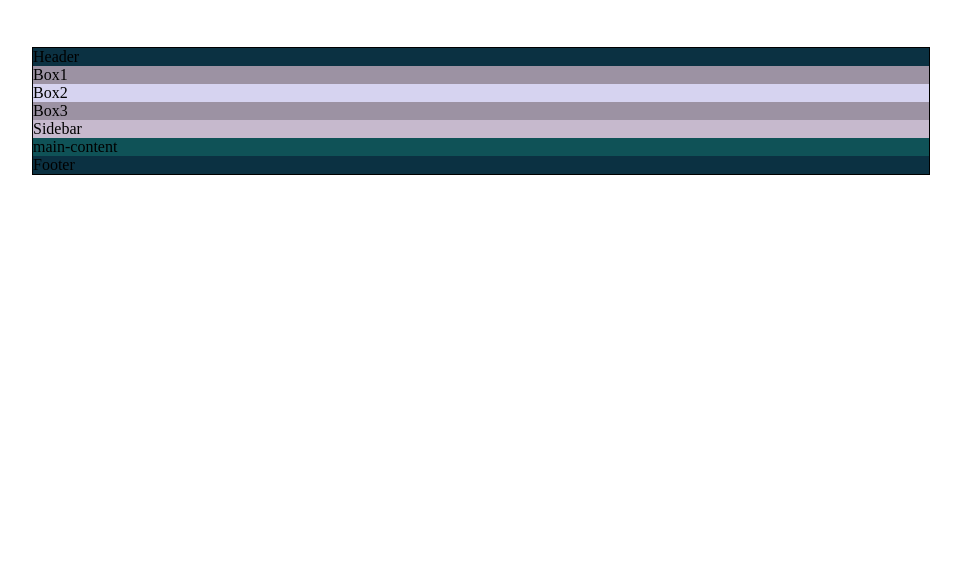
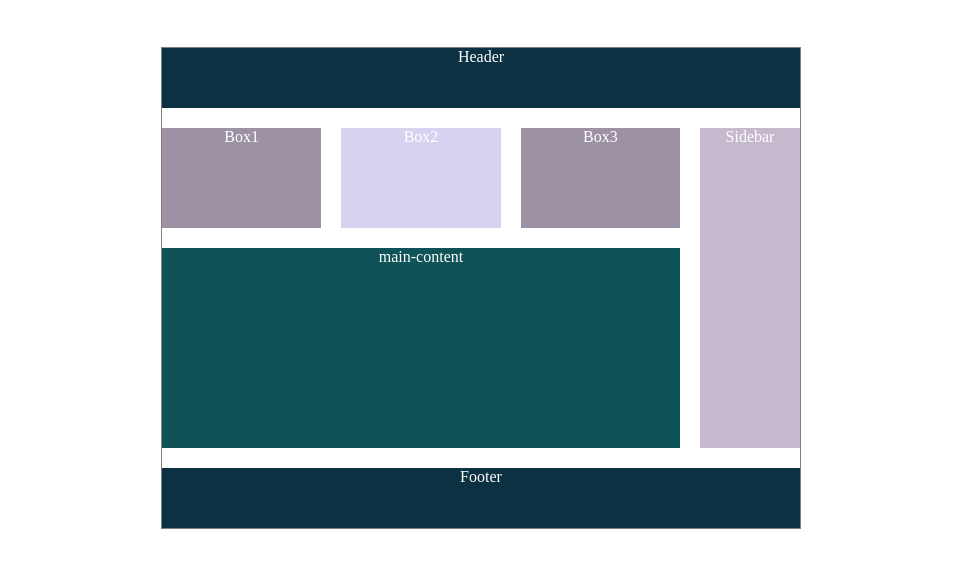
Before and after one commit to mdafsha9/Website-Layout-using-Grid, a plain HTML site: page index.html in a window 1280 px wide. Shown: the part 60-628 px from the top of the page, without its empty margins (159-1120 px from the left). Drawn offline with Linux system fonts and the light colour scheme.

Commit message:
completed wesite layout using grid

```diff
--- a/style.css
+++ b/style.css
@@ -1,21 +1,36 @@
 *{
   padding:0px;
   margin:0px;
+  box-sizing:border-box;
 }
 h1{
   text-align:center;
   margin-top:20px;
 }
 main{
-  width:70%;
+  width:50%;
   margin:50px auto;
-  border:1px solid black;
+  border:1px solid gray;
   display:grid;
+  grid-template-rows:60px 100px 200px 60px;
+  grid-template-columns:repeat(3, 1fr) 100px;
+  grid-gap:20px;
+  color:white;
+  text-align:center;
 }
-.div1{background:#0b3142;}
+.div1{background:#0b3142;
+  grid-column:1/-1;
+}
 .div2{background:#9c92a3;}
 .div3{background:#D6D3F0;}
 .div4{background:#9c92a3;}
-.div5{background:#C6B9CD;}
-.div6{background:#0F5257;}
-.div7{background:#0b3142;}
+.div5{background:#C6B9CD;
+    grid-row:2/4;
+    grid-column:4/5;
+}
+.div6{background:#0F5257;
+  grid-column:1/4;
+}
+.div7{background:#0b3142;
+  grid-column:1/-1;
+}
```
